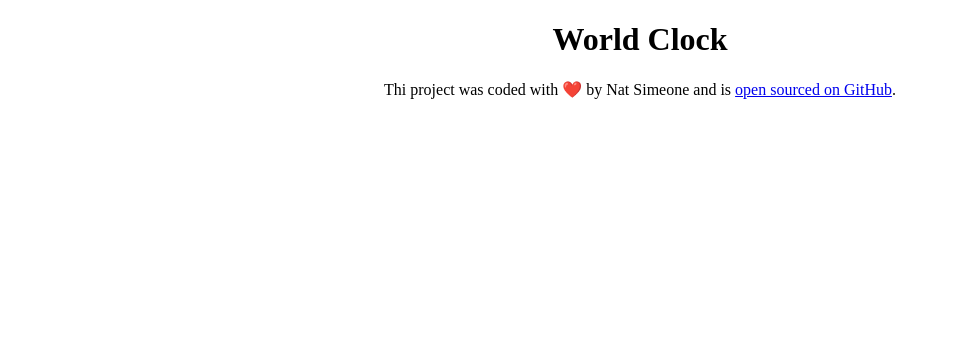
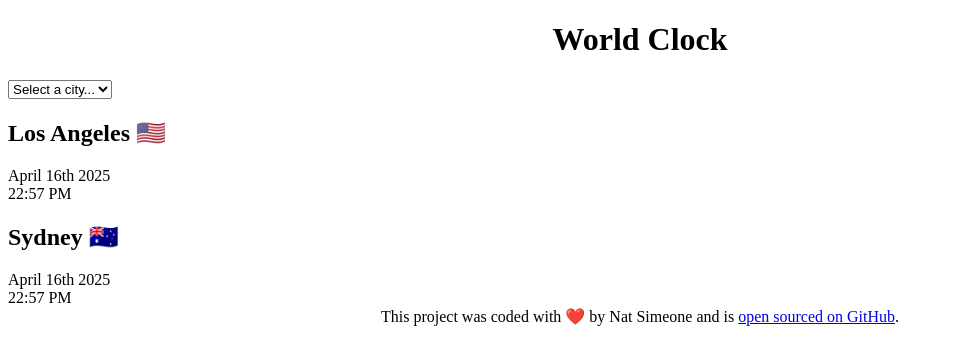
Before and after one commit to natsime/world-clock, a plain HTML site: page index.html in a window 1280 px wide. Shown: the whole page, without its empty margins (0-953 px from the left). Drawn offline with Linux system fonts and the light colour scheme.

Commit message:
added content html

```diff
--- a/index.html
+++ b/index.html
@@ -7,9 +7,27 @@
     <title>World Clock - Nat Simeone</title>
   </head>
   <body>
-    <h1>World Clock</h1>
+    <div class="container">
+      <h1>World Clock</h1>
+      <select>
+        <option value="">Select a city...</option>
+        <option value="">London</option>
+        <option value="">New York</option>
+        <option value="">Auckland</option>
+      </select>
+      <div class="city">
+        <h2>Los Angeles 🇺🇸</h2>
+        <div class="date">April 16th 2025</div>
+        <div class="time">22:57 PM</div>
+      </div>
+      <div class="city">
+        <h2>Sydney 🇦🇺</h2>
+        <div class="date">April 16th 2025</div>
+        <div class="time">22:57 PM</div>
+      </div>
+    </div>
     <footer>
-      Thi project was coded with ❤️ by Nat Simeone and is
+      This project was coded with ❤️ by Nat Simeone and is
       <a href="https://github.com/natsime/world-clock" target="_blank"
         >open sourced on GitHub</a
       >.
```
